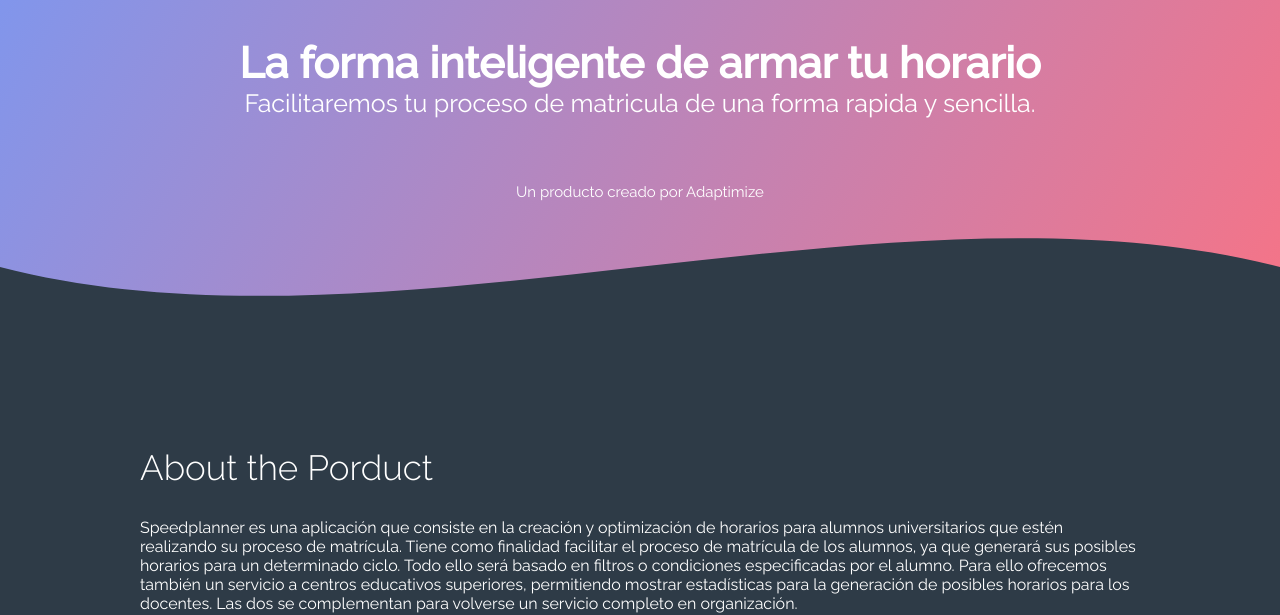
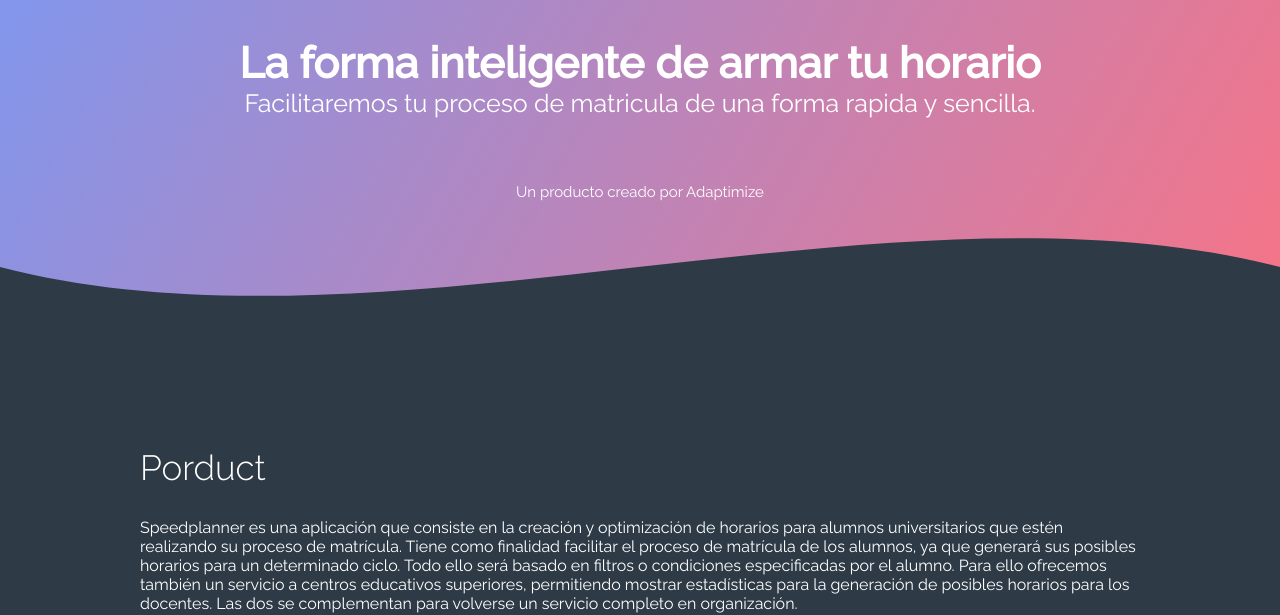
Before and after one commit to GinoQuispe21/Landing-Page-SpeedPlanner---SI652, a plain HTML site: page index.html in a window 1280 px wide. Shown: the part 213-828 px from the top of the page. Drawn offline with Linux system fonts and the light colour scheme.

Commit message:
Update index.html

```diff
--- a/index.html
+++ b/index.html
@@ -34,7 +34,7 @@
 
     <section class="info">
         <div class="contenedor">
-            <h2 class="titulo left">About the Porduct</h2>
+            <h2 class="titulo left">Porduct</h2>
             <p class="parrafo">Speedplanner es una aplicación que consiste en la creación y optimización de horarios para alumnos universitarios que estén realizando su proceso de matrícula. Tiene como finalidad facilitar el proceso de matrícula de los alumnos, ya que generará sus posibles horarios para un determinado ciclo. Todo ello será basado en filtros o condiciones especificadas por el alumno. Para ello ofrecemos también un servicio a centros educativos superiores, permitiendo mostrar estadísticas para la generación de posibles horarios para los docentes. Las dos se complementan para volverse un servicio completo en organización.</p>
         </div>
     </section>
```
